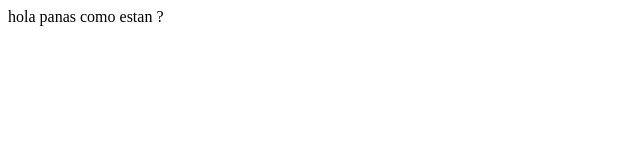
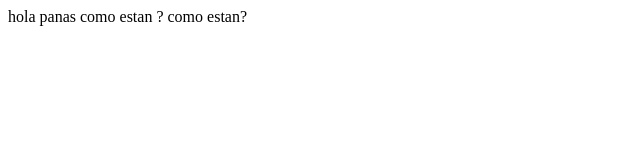
Before and after one commit to manuellgonzalezz/proyectoDemoCursoPrework, a plain HTML site: page index.html in a window 1280 px wide. Shown: the full height of the page, 0-640 px from the left. Drawn offline with Linux system fonts and the light colour scheme.

Commit message:
hola panas1

```diff
--- a/index.html
+++ b/index.html
@@ -8,7 +8,7 @@
 </head>
 <body>
     <article>
-        hola panas como estan ?
+        hola panas como estan ? como estan?
     </article>
 </body>
 </html>
```
